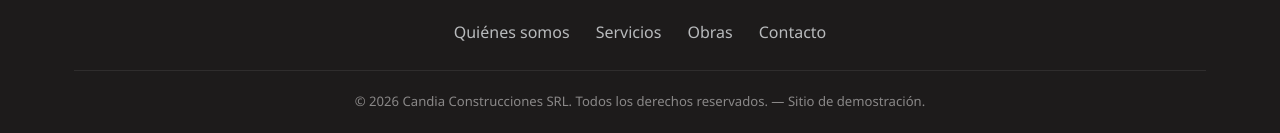
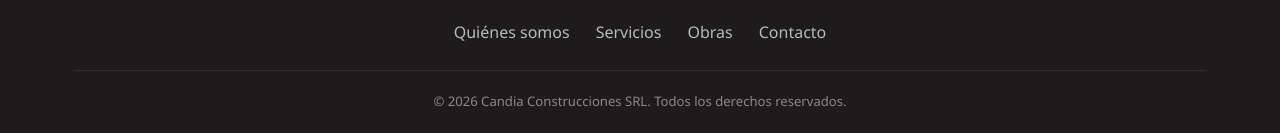
Before and after one commit to hmendoza711/candia-construcciones, a plain HTML site: page index.html in a window 1280 px wide. Shown: the part 5325-5458 px from the top of the page. Drawn offline with Linux system fonts and the light colour scheme.

Commit message:
Quitar leyenda de sitio de demostracion

```diff
--- a/index.html
+++ b/index.html
@@ -290,7 +290,7 @@
       <a href="#contacto">Contacto</a>
     </div>
     <div class="footer-bottom">
-      © 2026 Candia Construcciones SRL. Todos los derechos reservados. — Sitio de demostración.
+      © 2026 Candia Construcciones SRL. Todos los derechos reservados.
     </div>
   </div>
 </footer>
```
